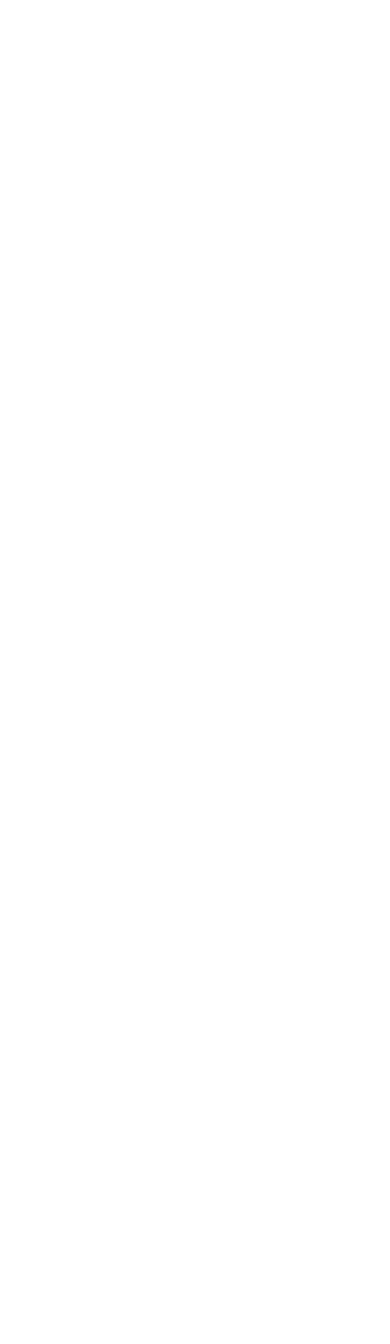
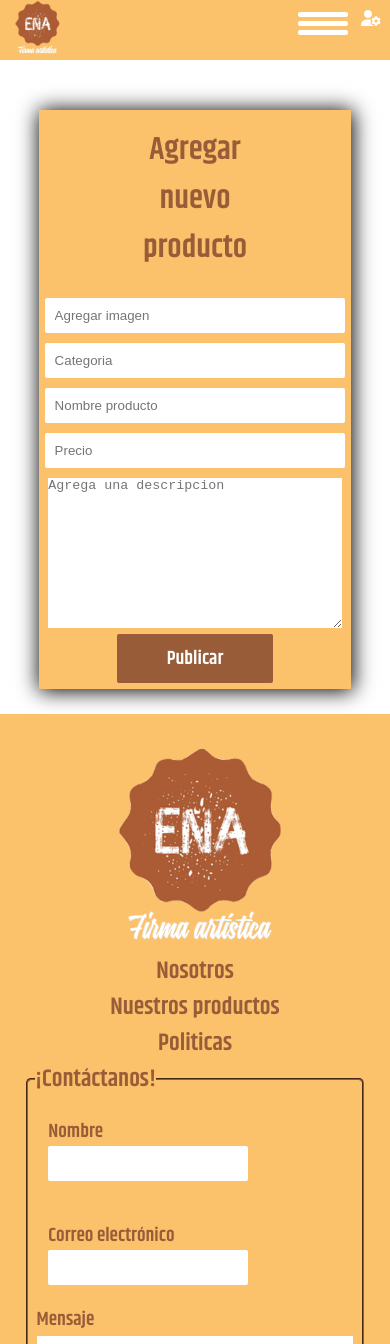
Before and after one commit to SamirFront-End/e-commerce, a plain HTML site: page admin/admin.html in a window 390 px wide. Shown: the top 1344 px of the page. Before the commit the page ends 844 px from the top, so only its background shows below. Drawn offline with Linux system fonts and the light colour scheme; a web font is replaced by a local one.

Commit message:
agregando estilos admin

```diff
--- a/admin/admin.html
+++ b/admin/admin.html
@@ -0,0 +1,105 @@
+<!DOCTYPE html>
+<html lang="es">
+<head>
+    <meta charset="UTF-8">
+    <meta http-equiv="X-UA-Compatible" content="IE=edge">
+    <meta name="viewport" content="width=device-width, initial-scale=1.0">
+    <link rel="preconnect" href="https://fonts.googleapis.com">
+    <link rel="preconnect" href="https://fonts.gstatic.com" crossorigin>
+    <link href="https://fonts.googleapis.com/css2?family=Josefin+Sans:wght@600&display=swap" rel="stylesheet">
+    <link rel="preconnect" href="https://fonts.googleapis.com">
+    <link rel="preconnect" href="https://fonts.gstatic.com" crossorigin>
+    <link href="https://fonts.googleapis.com/css2?family=Khand:wght@600&display=swap" rel="stylesheet">
+    <link rel="preconnect" href="https://fonts.googleapis.com">
+    <link rel="preconnect" href="https://fonts.gstatic.com" crossorigin>
+    <link href="https://fonts.googleapis.com/css2?family=Sofia+Sans+Condensed&display=swap" rel="stylesheet">
+    <link rel="stylesheet" href="/assents/css/reset.css">
+    <link rel="stylesheet" href="/assents/css/normalice.css">
+    <link rel="stylesheet" href="/assents/css/banner/logo.css">
+    <link rel="stylesheet" href="/assents/css/details/nav.css">
+    <link rel="stylesheet" href="/assents/css/banner/banner.css">
+    <link rel="stylesheet" href="/assents/css/adminform/addform.css">
+    <link rel="stylesheet" href="/assents/css/footer/footer.css">
+    <link rel="stylesheet" href="/assents/css/footer/form.css">
+    <link rel="stylesheet" href="/assents/css/footer/subfooter.css">
+    <script src="https://kit.fontawesome.com/76750b34bb.js" crossorigin="anonymous"></script>
+    <title>ENA Firma artística</title>
+</head>
+<body>
+    <header>
+        <nav>
+            <div class="logo">
+                <a href="/index.html" class="home">
+                    <img class="imglogo" src="/assents/images/logo.png" alt="ENA Firma artística">
+                </a>
+            </div>
+            <div class="menu">
+                <a class="items" href="">Nosotros</a>
+                <a class="items" href="/allproducts/dioramas.html">Dioramas</a>
+                <a class="items" href="#">Fuentes</a>
+                <a class="items" href="/allproducts/figura3d.html">Figuras 3D</a>
+            </div>
+            <div class="toggle">
+                <span class="togg"></span>
+                <span class="togg"></span>
+                <span class="togg"></span>
+            </div>
+            <div class="login">
+                <a id="log_admin" href=""><i class="fa-solid fa-user-gear"></i></a>
+            </div>
+        </nav>
+    </header>
+    <section class="admin">
+        <form action="" class="add">
+            <h2 class="frmadd">Agregar nuevo producto</h2>
+            <input type="url" class="input_" placeholder="Agregar imagen">
+            <input type="text" class="input_" placeholder="Categoria">
+            <input type="text" class="input_" placeholder="Nombre producto">
+            <input type="number" class="input_" placeholder="Precio">
+            <textarea class="input_txtarea" name="" id="" cols="30" rows="10" placeholder="Agrega una descripcion"></textarea>
+            <input type="submit" class="input_btn" value="Publicar">
+        </form>
+    </section>
+    <footer>
+        <div class="firm">
+            <img class="img_firm" src="/assents/images/logo.png" alt="">
+        </div>
+        <div class="info">
+            <a href="" class="info_footer">Nosotros</a>
+            <a href="" class="info_footer">Nuestros productos</a>
+            <a href="" class="info_footer">Politicas</a>
+        </div>
+        <div class="form">
+            <form action="">
+                <fieldset>
+                    <legend>¡Contáctanos!</legend>
+                    <div class="input_data">
+                        <label for="">Nombre</label>
+                        <input type="text">
+                    </div>
+                    <div class="input_data">
+                        <label for="">Correo electrónico</label>
+                        <input type="email">
+                    </div>
+                    <label id="lblmensage" for="">Mensaje</label>
+                    <textarea name="" id="" cols="30" rows="10"></textarea>
+                    <input id="btnsubmit" type="submit" value="Enviar">
+                </fieldset>
+            </form>
+        </div>
+        <div class="subfooter">
+            <div class="author">
+                <p><strong>Samir Ramírez</strong> Desarrollador Front-End</p>
+                <p>Medellín - Colombia <strong>2023</strong></p>
+            </div>
+            <div class="networks">
+                <a class="icon_link" href="https://github.com/SamirFront-End" target="github"><i class="fa-brands fa-github"></i></a>
+                <a class="icon_link" href="https://www.linkedin.com/in/samir-ramirez-0254621a5/" target="linkedin"><i class="fa-brands fa-linkedin-in"></i></a>
+                <a class="icon_link" href="https://instagram.com/miramirez1987" target="instagram"><i class="fa-brands fa-instagram"></i></a>
+                <a class="icon_link" href="https://www.facebook.com/samiramirez1987" target="facebook"><i class="fa-brands fa-facebook-f"></i></a>
+                <a class="icon_link" href="https://www.tiktok.com/@samdevfreelance" target="tiktok"><i class="fa-brands fa-tiktok"></i></a>
+            </div>
+        </div>
+    </footer>
+</body>
+</html>
--- /dev/null
+++ b/assents/css/adminform/addform.css
@@ -0,0 +1,70 @@
+.add {
+    background-color: var(--coloruno);
+    display: flex;
+    flex-direction: column;
+    width: 50%;
+    margin: auto;
+    box-shadow: 1px 1px 20px 1px black;
+}
+.input_ {
+    width: 90%;
+    margin: auto;
+    margin-top: 0.625rem;
+}
+.input_txtarea {
+    width: 94%;
+    margin: auto;
+    margin-top: 0.625rem;
+}
+.input_btn {
+    background-color: var(--colordos);
+    width: 50%;
+    margin: 2% 25% 2% 25%;
+    font-family: var(--fuenteterciaria);
+    color: var(--colorcinco);
+    font-size: larger;
+    cursor: pointer;
+}
+.frmadd {
+    margin: 5% 25% 5% 25%;
+    font-family: var(--fuenteterciaria);
+    color: var(--colordos)
+}
+
+
+/*<<<<<<---RESPONSIVO MOBILE & TABLET--->>>>>>*/
+
+@media (max-width: 768px) {
+    .add {
+        background-color: var(--coloruno);
+        display: flex;
+        flex-direction: column;
+        width: 80%;
+        margin: auto;
+        box-shadow: 1px 1px 20px 1px black;
+    }
+    .input_ {
+        width: 90%;
+        margin: auto;
+        margin-top: 0.625rem;
+    }
+    .input_txtarea {
+        width: 94%;
+        margin: auto;
+        margin-top: 0.625rem;
+    }
+    .input_btn {
+        background-color: var(--colordos);
+        width: 50%;
+        margin: 2% 25% 2% 25%;
+        font-family: var(--fuenteterciaria);
+        color: var(--colorcinco);
+        font-size: larger;
+        cursor: pointer;
+    }
+    .frmadd {
+        margin: 5% 25% 5% 25%;
+        font-family: var(--fuenteterciaria);
+        color: var(--colordos)
+    }
+}
```
Also changed, not shown: admin/login.html (+102 -0 lines), assents/css/adminform/login.css (added, +68 -0 lines), index.html (+1 -1 lines).
